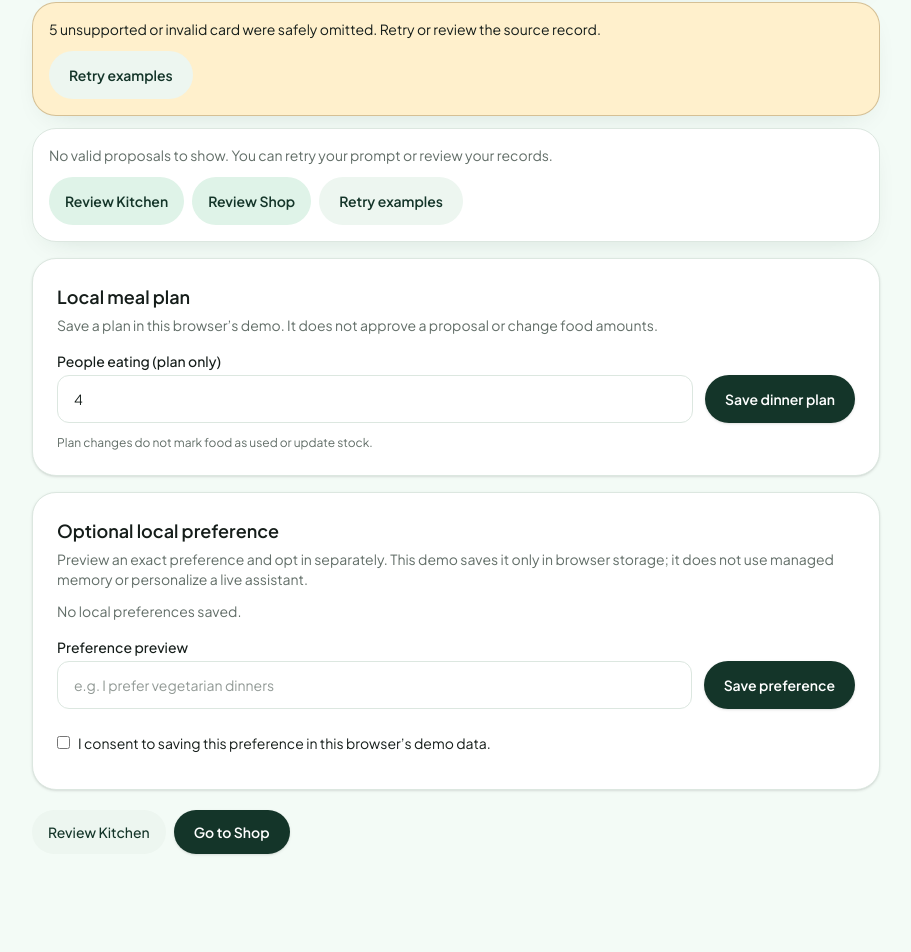
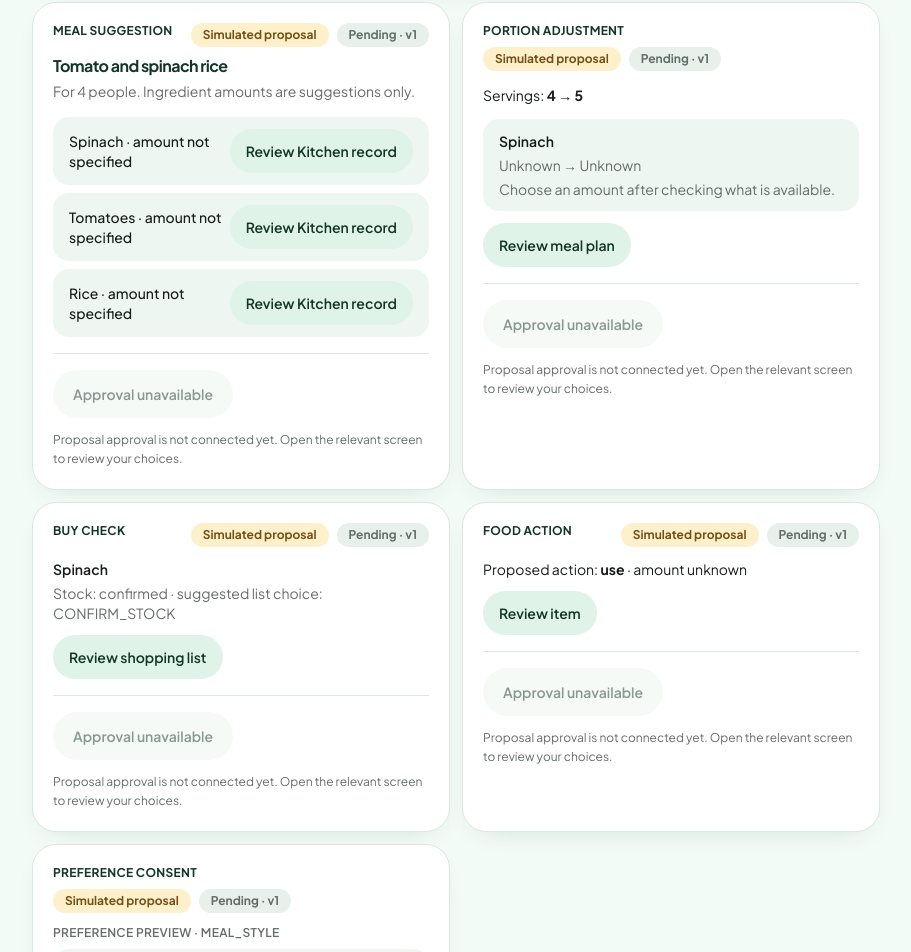
Before and after one commit to aashikvilla/ecoloop, a Next.js app in the folder frontend/: page /ask in a window 1280 px wide. Shown: the part 812-1764 px from the top of the page, without its empty margins (288-1199 px from the left). Built offline with nearby package versions, Linux system fonts and the light colour scheme.

Commit message:
fix: bound scripted proposal choices to the validated contract

```diff
--- a/frontend/src/components/features/ask.tsx
+++ b/frontend/src/components/features/ask.tsx
@@ -11,7 +11,7 @@ import { ActionLink, Notice, PageIntro, Panel, QuietLink } from "./ui";
 import { AssistantCards } from "./assistant-cards";
 
 const field = "min-h-11 rounded-xl border border-border bg-surface px-3 text-sm text-foreground focus-visible:outline-2 focus-visible:outline-offset-2 focus-visible:outline-primary";
-const approvalActions = ["APPROVE", "EDIT", "DISMISS", "ADD", "SKIP", "CONFIRM_STOCK", "USE", "STORE", "SHARE", "DISCARD", "COMPOST", "CONSENT"] as const;
+const approvalActions = ["APPROVE", "EDIT", "DISMISS"] as const;
 
 type Message = { id: string; role: "user" | "assistant"; text: string };
 const prompts = ["What can I make tonight?", "Should I buy tomatoes?", "Use what I have for lunch"];
@@ -56,9 +56,9 @@ export function AskAssistant() {
       cards: [
         { ...proposal("demo-meal-suggestion"), type: "MealSuggestion", title: suggestion.title, servings: mealPlan.servings, ingredients },
         { ...proposal("demo-portion-adjustment"), type: "PortionAdjustment", original_servings: mealPlan.servings, proposed_servings: Math.min(mealPlan.servings + 1, 100), changes: [{ item_id: ingredients[0]?.item_id ?? null, name: ingredients[0]?.name ?? "Ingredient", original_amount: null, proposed_amount: null, unit: null, reason: "Choose an amount after checking what is available." }] },
-        { ...proposal("demo-buy-check"), type: "BuyCheck", item_name: buyName, stock_state: stock ? "CONFIRMED" : "NOT_FOUND", shopping_action: stock ? "CONFIRM_STOCK" : "ADD" },
-        { ...proposal("demo-food-action"), type: "FoodAction", item_id: foodItemId, action: "USE", amount: null, unit: null },
-        { ...proposal("demo-preference-consent"), type: "PreferenceConsent", preference_key: "meal_style", proposed_text: "I prefer simple weeknight meals.", requires_explicit_consent: true },
+        { ...proposal("demo-buy-check"), allowed_actions: ["ADD", "SKIP", "EDIT", "CONFIRM_STOCK"], type: "BuyCheck", item_name: buyName, stock_state: stock ? "CONFIRMED" : "NOT_FOUND", shopping_action: stock ? "CONFIRM_STOCK" : "ADD" },
+        { ...proposal("demo-food-action"), allowed_actions: ["USE", "DISMISS"], type: "FoodAction", item_id: foodItemId, action: "USE", amount: null, unit: null },
+        { ...proposal("demo-preference-consent"), allowed_actions: ["CONSENT", "DISMISS"], type: "PreferenceConsent", preference_key: "meal_style", proposed_text: "I prefer simple weeknight meals.", requires_explicit_consent: true },
       ],
     };
   }, [contextItem?.id, items, mealPlan.servings, suggestion]);
--- a/frontend/src/components/features/assistant-cards/index.tsx
+++ b/frontend/src/components/features/assistant-cards/index.tsx
@@ -71,7 +71,7 @@ export function AssistantCards({ envelope, rejectedCards = 0, state = "ready", i
   if (state === "error" || !envelope) return <Card className="border border-danger/30 bg-danger-soft p-5" role="alert"><p className="font-semibold text-danger">Assistant proposals are unavailable.</p><p className="mt-1 text-sm text-foreground">You can still review your kitchen and shopping list.</p><div className="mt-3 flex flex-wrap gap-2"><ReviewLink href="/kitchen">Open Kitchen</ReviewLink><ReviewLink href="/shop">Open Shop</ReviewLink>{onRetry && <Button variant="secondary" onClick={onRetry}>Retry examples</Button>}</div></Card>;
   return <section aria-labelledby="proposal-heading" className="space-y-3">
     <Card className="border border-line p-4 sm:p-5"><div className="flex flex-wrap items-center justify-between gap-2"><Heading id="proposal-heading" as="h2">Ideas to review</Heading><Badge tone="amber">Scripted demo</Badge></div><p className="mt-2 text-sm leading-relaxed">{envelope.message}</p><p className="mt-2 text-xs text-muted">Reviewing a card does not approve it or change records.</p></Card>
-    {rejectedCards > 0 && <Card className="border border-tertiary/30 bg-tertiary-soft p-4" role="status"><p className="text-sm">{rejectedCards} unsupported or invalid card {rejectedCards === 1 ? "was" : "were"} safely omitted. Retry or review the source record.</p>{onRetry && <Button className="mt-3" variant="secondary" onClick={onRetry}>Retry examples</Button>}</Card>}
+    {rejectedCards > 0 && <Card className="border border-tertiary/30 bg-tertiary-soft p-4" role="status"><p className="text-sm">{rejectedCards} unsupported or invalid {rejectedCards === 1 ? "card was" : "cards were"} safely omitted. Retry or review the source record.</p>{onRetry && <Button className="mt-3" variant="secondary" onClick={onRetry}>Retry examples</Button>}</Card>}
     {envelope.cards.length === 0 ? <Card className="border border-line p-4" role="status"><p className="text-sm text-muted">No valid proposals to show. You can retry your prompt or review your records.</p><div className="mt-3 flex flex-wrap gap-2"><ReviewLink href="/kitchen">Review Kitchen</ReviewLink><ReviewLink href="/shop">Review Shop</ReviewLink>{onRetry && <Button variant="secondary" onClick={onRetry}>Retry examples</Button>}</div></Card> : <div className="grid gap-3 sm:grid-cols-2">{envelope.cards.map((card) => <TypedCard key={card.proposal_id} card={card} items={items} />)}</div>}
   </section>;
 }
```
Also changed, not shown: 1 other file (tests, documents, lock files or other folders).
